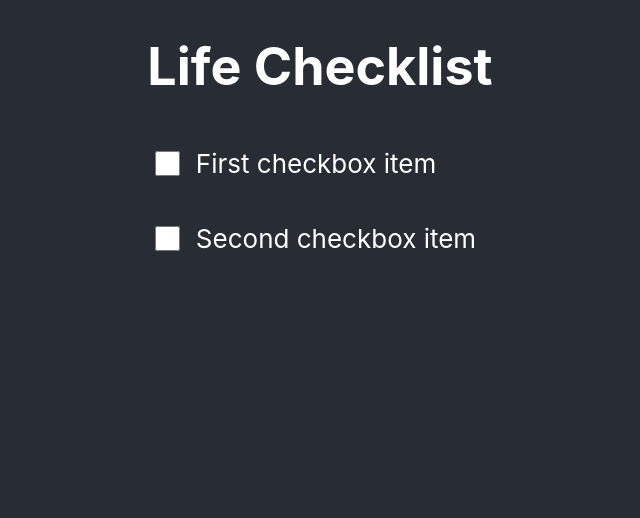
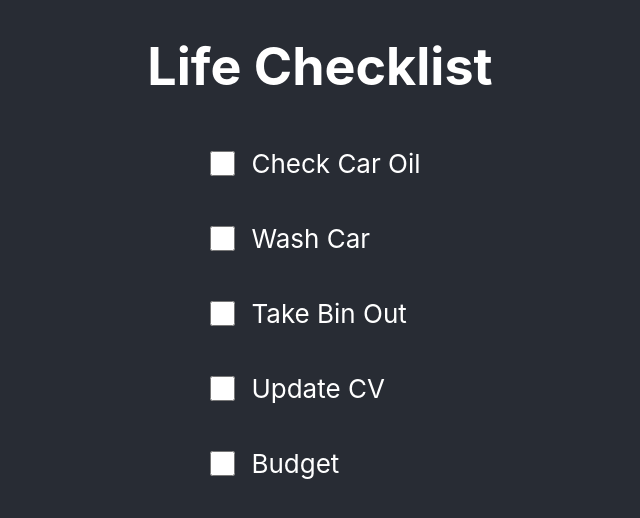
Before and after one commit to alexgamadev/LifeChecklist, a React (Create React App) app: page / in a window 1280 px wide. Shown: the top 518 px of the page, without its empty margins (320-960 px from the left). Built offline with nearby package versions, Linux system fonts and the light colour scheme.

Commit message:
Load checklist items from a json file

```diff
--- a/src/App.tsx
+++ b/src/App.tsx
@@ -1,6 +1,7 @@
 import './App.css';
 import ChecklistForm from './components/ChecklistForm';
 import ChecklistItem from './components/ChecklistItem';
+import DefaultTemplate from './data/DefaultTemplate.json';
 
 function App() {
   return (
@@ -10,8 +11,12 @@ function App() {
           Life Checklist
         </h1>
         <ChecklistForm>
-          <ChecklistItem key={1} text="First checkbox item" />
-          <ChecklistItem key={2} text="Second checkbox item" />
+          {DefaultTemplate.checklistItems.map((item, index) => {
+            return (
+              <>
+                <ChecklistItem key={index} text={item.text} />
+              </>);
+          })}
         </ChecklistForm>
       </header>
     </div>
--- /dev/null
+++ b/src/data/DefaultTemplate.json
@@ -0,0 +1,29 @@
+{
+    "checklistItems": [
+        {
+            "text": "Check Car Oil",
+            "checked": false,
+            "category": null
+        },
+        {
+            "text": "Wash Car",
+            "checked": false,
+            "category": null
+        },
+        {
+            "text": "Take Bin Out",
+            "checked": false,
+            "category": null
+        },
+        {
+            "text": "Update CV",
+            "checked": false,
+            "category": null
+        },
+        {
+            "text": "Budget",
+            "checked": false,
+            "category": null
+        }
+    ]
+}
```
